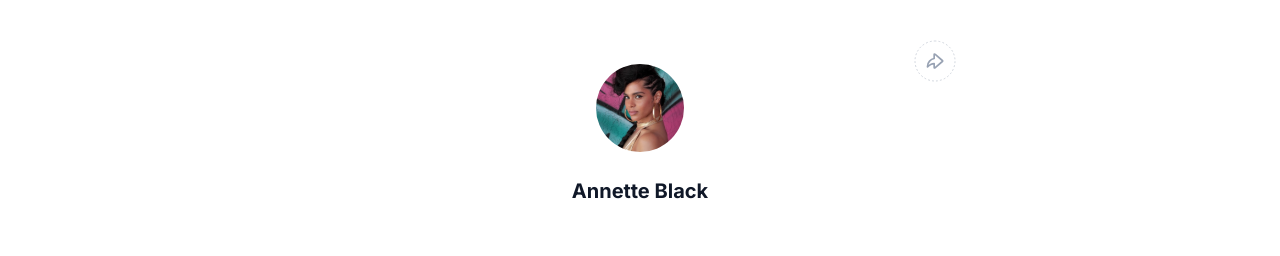
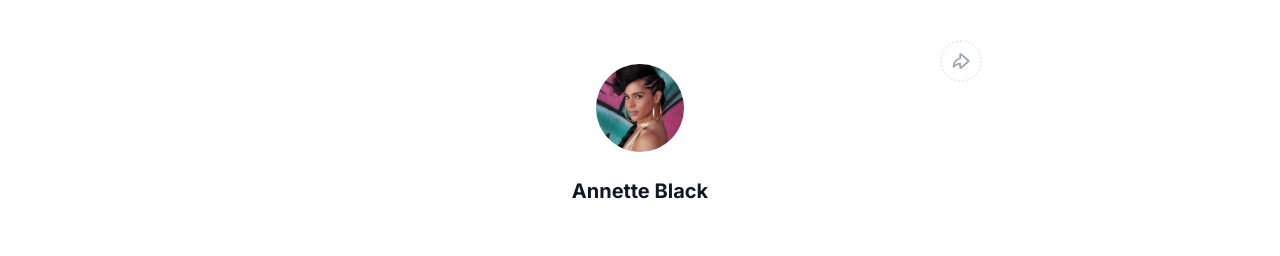
Before and after one commit to Beyond-Logic/Basic-Basic-Webpage-HNG9-Task-1, a React (Create React App) app: page / in a window 1280 px wide. Shown: the top 256 px of the page. Built offline with nearby package versions, Linux system fonts and the light colour scheme.

Commit message:
adjust profile card width

```diff
--- a/src/components/ProfileCard.tsx
+++ b/src/components/ProfileCard.tsx
@@ -7,7 +7,7 @@ import MenuIcon from "../assets/MenuIcon.svg";
 
 const ProfileCard = () => {
   return (
-    <div className="relative lg:w-[60%] md:w-[70%] m-auto">
+    <div className="relative lg:w-[65%] md:w-[70%] m-auto">
       <div className="flex flex-col justify-center items-center">
         <img src={ProfilePhoto} id="profile__img" alt="profile__img" />
         <h5
```
